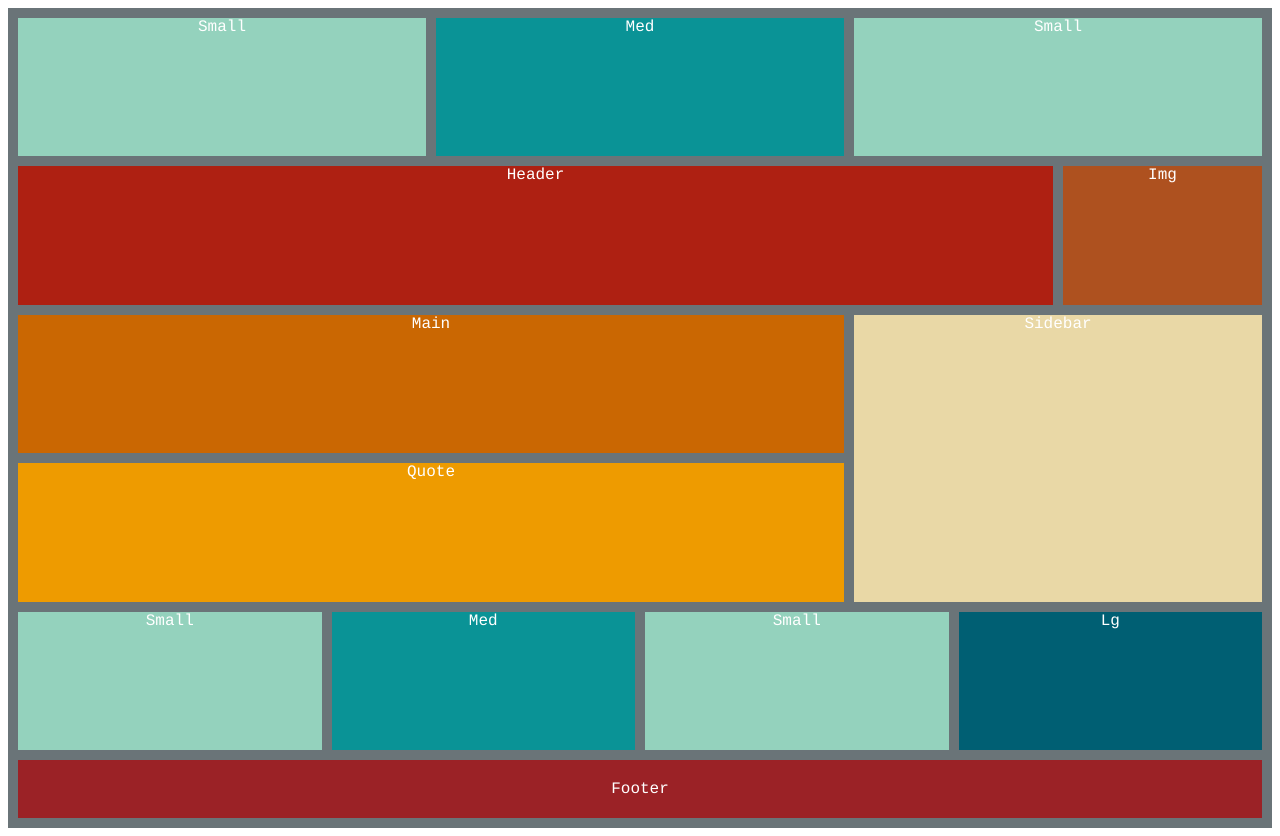
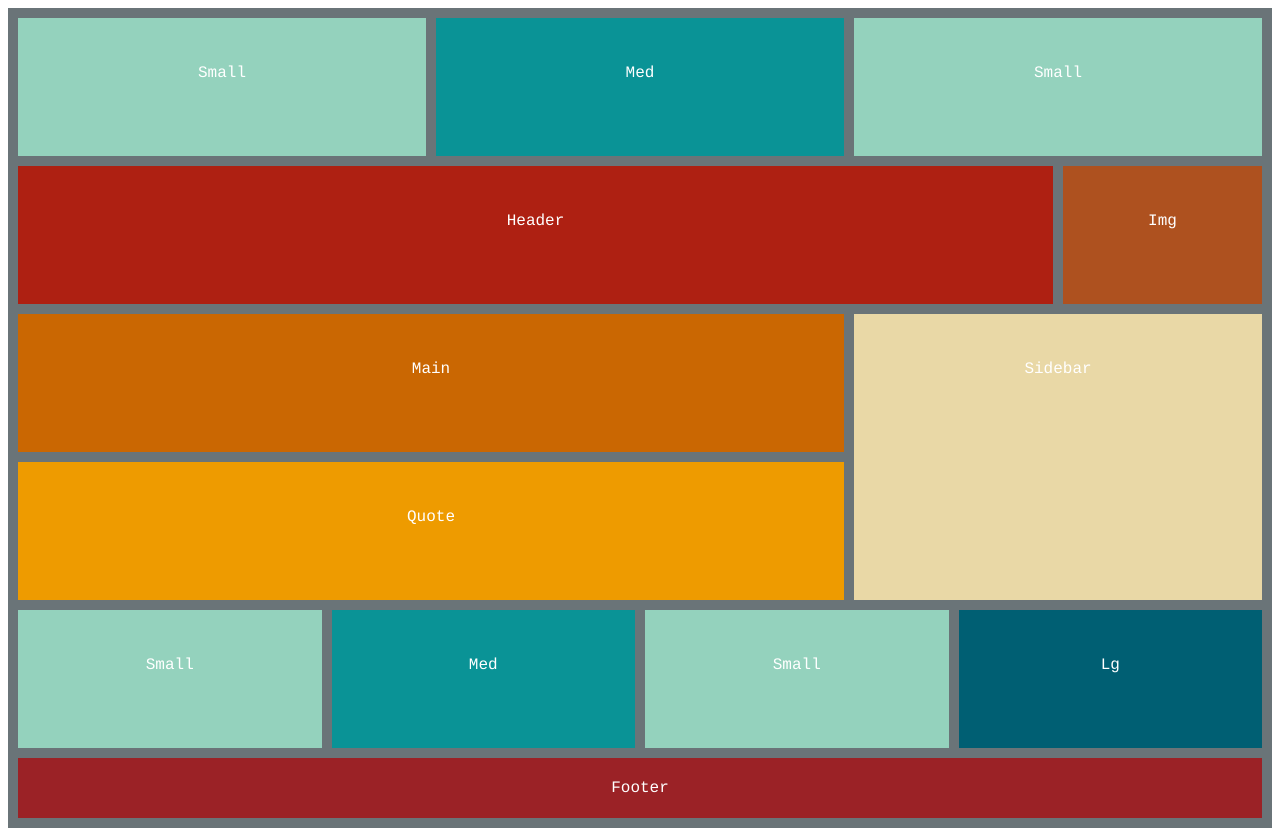
Before and after one commit to mlk224/Wireframes, a plain HTML site: page Hard-Grid-Areas/index.html in a window 1280 px wide. Drawn offline with Linux system fonts and the light colour scheme.

Commit message:
Centering

```diff
--- a/Hard-Grid-Areas/styles.css
+++ b/Hard-Grid-Areas/styles.css
@@ -32,7 +32,12 @@ body{
     background-color: #00121995;
     padding: 10px;
 }
-
+.container>div{
+        text-align:center;
+        vertical-align:middle;
+        font-weight: 400;
+        line-height: 110px;
+}
 /* colors: https://coolors.co/palette/001219-005f73-0a9396-94d2bd-e9d8a6-ee9b00-ca6702-bb3e03-ae2012-9b2226 */
 
 .Small1 {
@@ -79,6 +84,7 @@ body{
     grid-area: Footer;
     background-color:#9B2226;
     padding:20px;
+    line-height: 20px !important;
 }
 .Header{
     grid-area: Header;
```
Also changed, not shown: index.html (+0 -1 lines).
